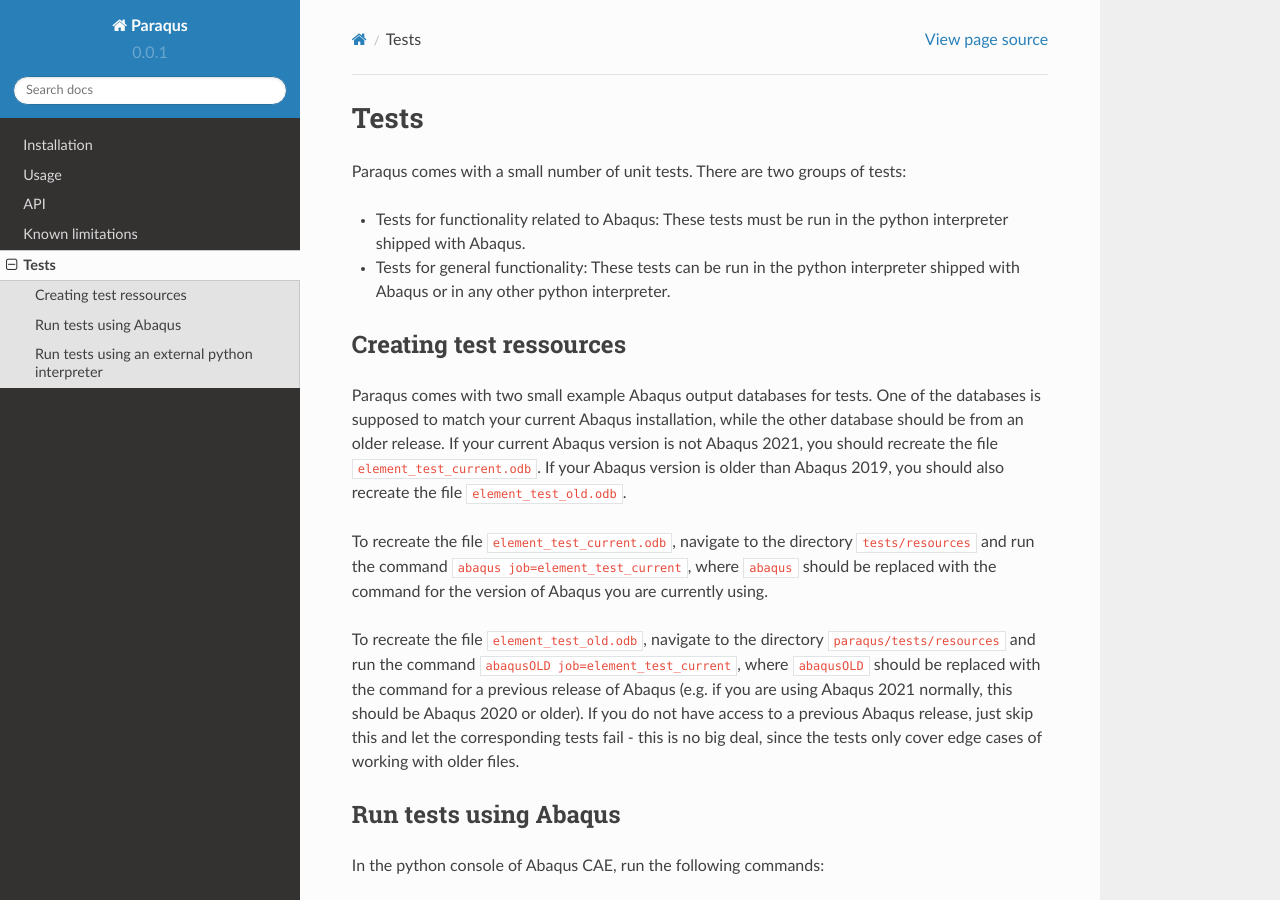
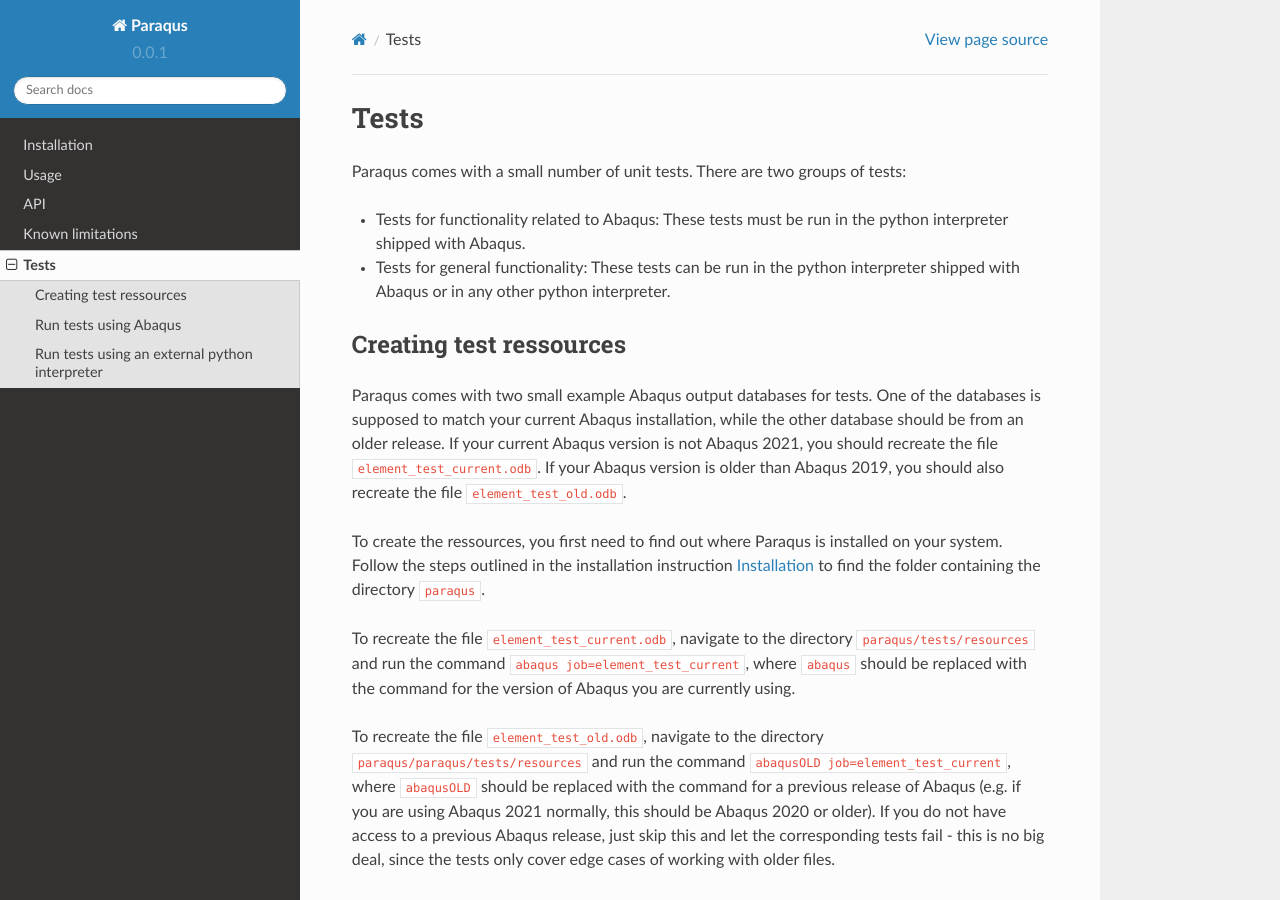
Before and after one commit to tmfrln/paraqus, a Sphinx documentation site: the page built from doc/source/tests.rst, in a window 1280 px wide and 900 px high. Built offline with Sphinx 7.4.7 and the Read the Docs theme 2.0.0, drawn with Linux system fonts in a browser that asks for light colours.

Commit message:
Added some details to test ressource creation in docs

```diff
--- a/doc/source/tests.rst
+++ b/doc/source/tests.rst
@@ -11,9 +11,11 @@
 
 Paraqus comes with two small example Abaqus output databases for tests. One of the databases is supposed to match your current Abaqus installation, while the other database should be from an older release. If your current Abaqus version is not Abaqus 2021, you should recreate the file ``element_test_current.odb``. If your Abaqus version is older than Abaqus 2019, you should also recreate the file ``element_test_old.odb``.
 
-To recreate the file ``element_test_current.odb``, navigate to the directory ``tests/resources`` and run the command ``abaqus job=element_test_current``, where ``abaqus`` should be replaced with the command for the version of Abaqus you are currently using.
+To create the ressources, you first need to find out where Paraqus is installed on your system. Follow the steps outlined in the installation instruction :ref:`installation` to find the folder containing the directory ``paraqus``.
 
-To recreate the file ``element_test_old.odb``, navigate to the directory ``paraqus/tests/resources`` and run the command ``abaqusOLD job=element_test_current``, where ``abaqusOLD`` should be replaced with the command for a previous release of Abaqus (e.g. if you are using Abaqus 2021 normally, this should be Abaqus 2020 or older). If you do not have access to a previous Abaqus release, just skip this and let the corresponding tests fail - this is no big deal, since the tests only cover edge cases of working with older files.
+To recreate the file ``element_test_current.odb``, navigate to the directory ``paraqus/tests/resources`` and run the command ``abaqus job=element_test_current``, where ``abaqus`` should be replaced with the command for the version of Abaqus you are currently using.
+
+To recreate the file ``element_test_old.odb``, navigate to the directory ``paraqus/paraqus/tests/resources`` and run the command ``abaqusOLD job=element_test_current``, where ``abaqusOLD`` should be replaced with the command for a previous release of Abaqus (e.g. if you are using Abaqus 2021 normally, this should be Abaqus 2020 or older). If you do not have access to a previous Abaqus release, just skip this and let the corresponding tests fail - this is no big deal, since the tests only cover edge cases of working with older files.
 
 
 Run tests using Abaqus
```
